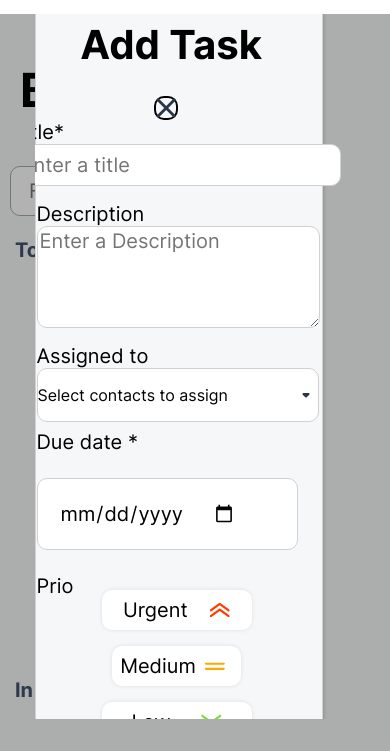
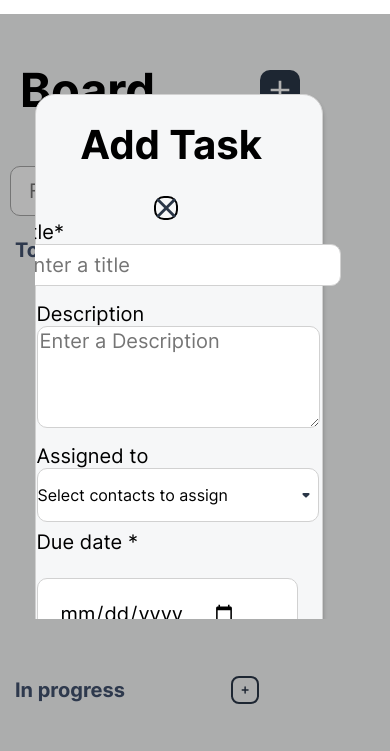
Before and after one commit to Ilivar/Join, a plain HTML site: page html/board.html in a window 390 px wide. Both pictures are taken after a click on the element 280 px from the left and 156 px from the top of the page. Shown: the part 66-817 px from the top of the page. Drawn offline with Linux system fonts and the light colour scheme; no server answers.

Commit message:
Update Board Responsive

```diff
--- a/css/add_task.css
+++ b/css/add_task.css
@@ -31,6 +31,8 @@ body {
 
 .content{
   width: 100%;
+  height: calc(100vh - 80px);
+  overflow-x: auto;
 }
 
 .side {
@@ -78,6 +80,7 @@ a {
   /* height: 100vh; */
   width: 100%;
   background: #f6f7f8;
+
 }
 
 h1 {
@@ -789,7 +792,7 @@ h4 {
   }
 
   .content_overlay{
-    height: 725px;
+    height: 525px;
     width: 500px;
     overflow-x:scroll;
     z-index: 25;
@@ -807,7 +810,7 @@ h4 {
   }
 
   .content_overlay{
-    height: 725px;
+    height: 525px;
     width: 320px;
     overflow-x:scroll;
     overflow-x: hidden;
```
